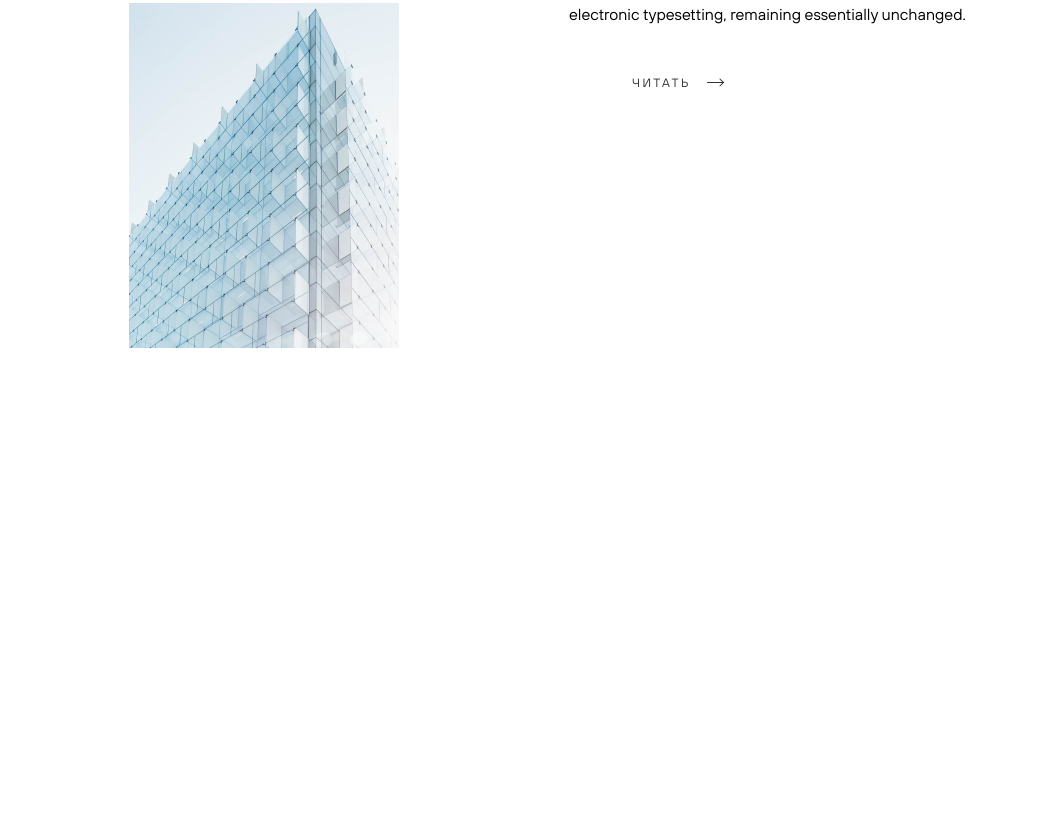
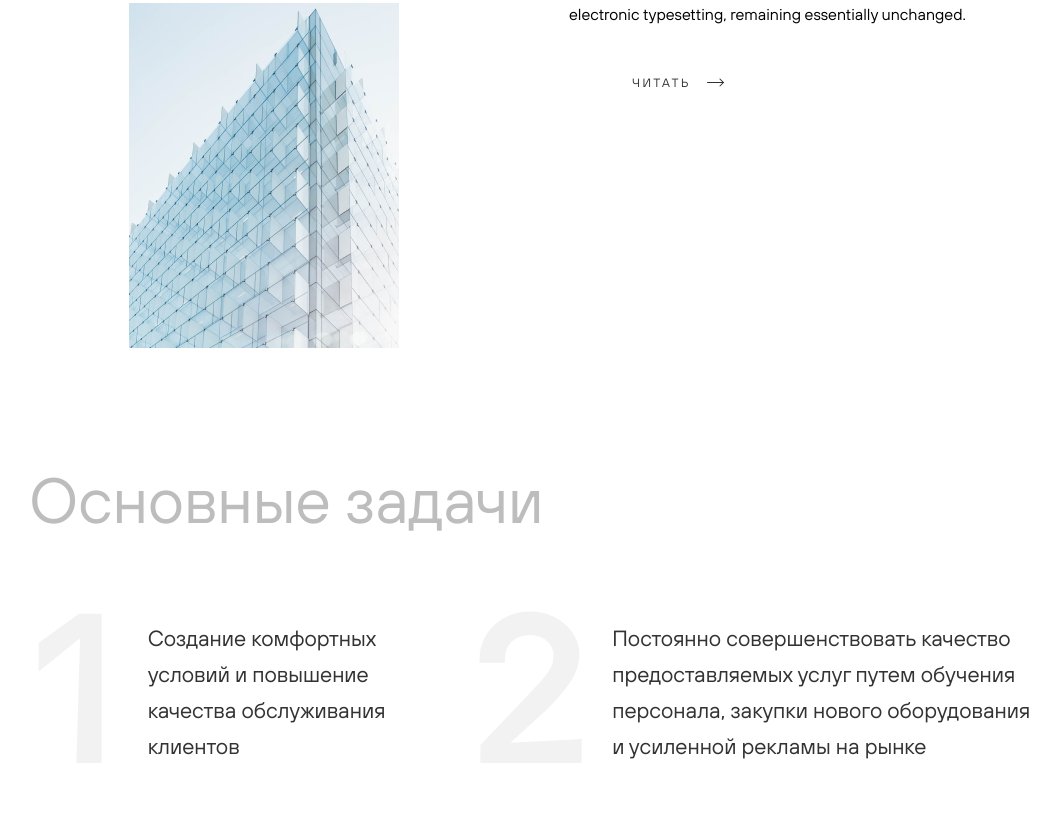
Before and after one commit to RudychikFedorV/Digital-project, a website built with Parcel: page index.html in a window 1280 px wide. Shown: the part 1488-2320 px from the top of the page, without its empty margins (106-1166 px from the left). Before the commit the page ends 1876 px from the top, so only its background shows below. Built offline with nearby package versions, Linux system fonts and the light colour scheme.

Commit message:
section main-goals

```diff
--- a/index.html
+++ b/index.html
@@ -89,6 +89,23 @@
                 </a>
             </div>
         </section>
+        <section class="main-goals">
+            <h1 class="main-goals__title">Основные задачи</h1>
+            <div class="main-goals__blocks">
+                <div class="main-goals__blocks-block block-1">
+                    <p class="main-goals__blocks-block__txt">1</p>
+                    <h3 class="main-goals__blocks-block__desc">Создание комфортных условий и повышение качества
+                        обслуживания клиентов
+                    </h3>
+                </div>
+                <div class="main-goals__blocks-block block-2">
+                    <p class="main-goals__blocks-block__txt">2</p>
+                    <h3 class="main-goals__blocks-block__desc">Постоянно совершенствовать качество предоставляемых услуг
+                        путем обучения персонала, закупки нового оборудования и усиленной рекламы на рынке
+                    </h3>
+                </div>
+            </div>
+        </section>
 
         <footer class="footer"></footer>
     </div>
--- a/styles/components/_about-company.scss
+++ b/styles/components/_about-company.scss
@@ -2,14 +2,17 @@
   @include f-s-c;
   gap: 30px;
   padding: 30px 70px 0 100px;
+  margin-bottom: 120px;
   @include tablet {
     padding: 30px 20px 0 50px;
   }
   @include tablet-small {
     flex-direction: column;
+    margin-bottom: 80px;
   }
   @include mobile {
     padding: 0;
+    margin-bottom: 50px;
   }
   &__foto {
     display: flex;
@@ -43,7 +46,7 @@
       color: var(--color-title);
       margin-bottom: 20px;
       @include mobile-small {
-        font-size: 44px;
+        font: var(--txt-300-44-ff);
       }
     }
     &__desc {
--- /dev/null
+++ b/styles/components/_main-goals.scss
@@ -0,0 +1,49 @@
+.main-goals {
+  &__title {
+    font: var(--txt-300-64-ff);
+    color: var(--color-title);
+    margin-bottom: 60px;
+    @include mobile {
+      text-align: center;
+    }
+    @include mobile-small {
+      font: var(--txt-300-44-ff);
+      margin-bottom: 30px;
+    }
+  }
+  &__blocks {
+    @include f-s-c;
+    gap: 20px;
+    flex-wrap: wrap;
+    &-block {
+      display: flex;
+      align-items: center;
+      gap: 30px;
+      @include mobile-small {
+        flex-direction: column;
+        text-align: center;
+        gap: 10px;
+      }
+      &__txt {
+        font: var(--txt-900-200-sf);
+        color: var(--color-desc);
+      }
+      &__desc {
+        font: var(--txt-400-22-ff);
+        color: var(--color-nav);
+        @include mobile-small {
+          margin-top: -30px;
+        }
+      }
+    }
+    .block-1 {
+      max-width: 413px;
+      @include tablet-small {
+        max-width: 570px;
+      }
+    }
+    .block-2 {
+      max-width: 570px;
+    }
+  }
+}
--- a/styles/styles.scss
+++ b/styles/styles.scss
@@ -15,4 +15,5 @@
 @import "components/header";
 @import "components/welcome";
 @import "components/about-company";
+@import "components/main-goals";
 @import "components/footer";
--- a/styles/utils/_vars.scss
+++ b/styles/utils/_vars.scss
@@ -13,6 +13,7 @@
   --txt-300-16-ff: normal 300 16px / 156% var(--ff);
 
   --txt-400-24-ff: normal 400 24px / 100% var(--ff);
+  --txt-400-22-ff: normal 400 22px / 164% var(--ff);
   --txt-400-12-ff: normal 400 12px / 100% var(--ff);
 
   --txt-700-64-ff: normal 700 64px / 100% var(--ff);
@@ -20,9 +21,12 @@
   --txt-700-34-ff: normal 700 34px / 100% var(--ff);
   --txt-700-28-ff: normal 700 28px / 100% var(--ff);
 
+  --txt-900-200-sf: normal 900 200px / 100% var(--sf);
+
   --c-primary: #8842f0;
   --c-text-white: #fff;
   --c-color-txt: #e0e0e0;
+  --color-desc: #f2f2f2;
   --color-title: #bdbdbd;
   --color-nav: #333;
   --color-black: #000;
```
Also changed, not shown: docs/styles.css, 1 other file.
